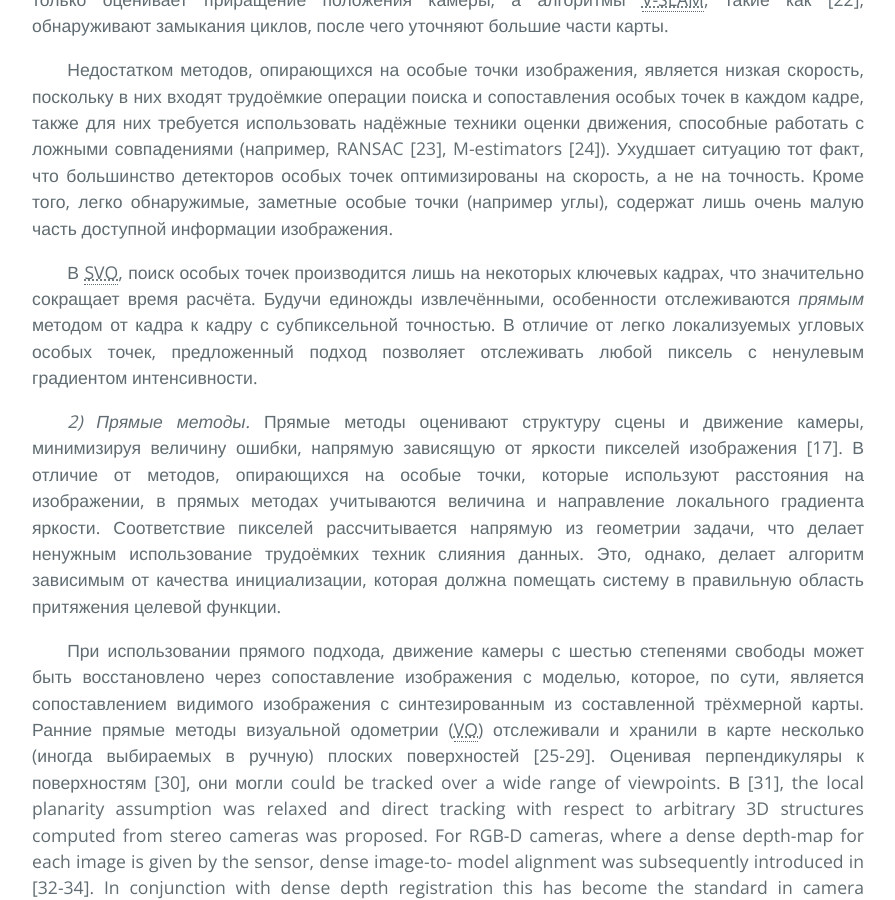
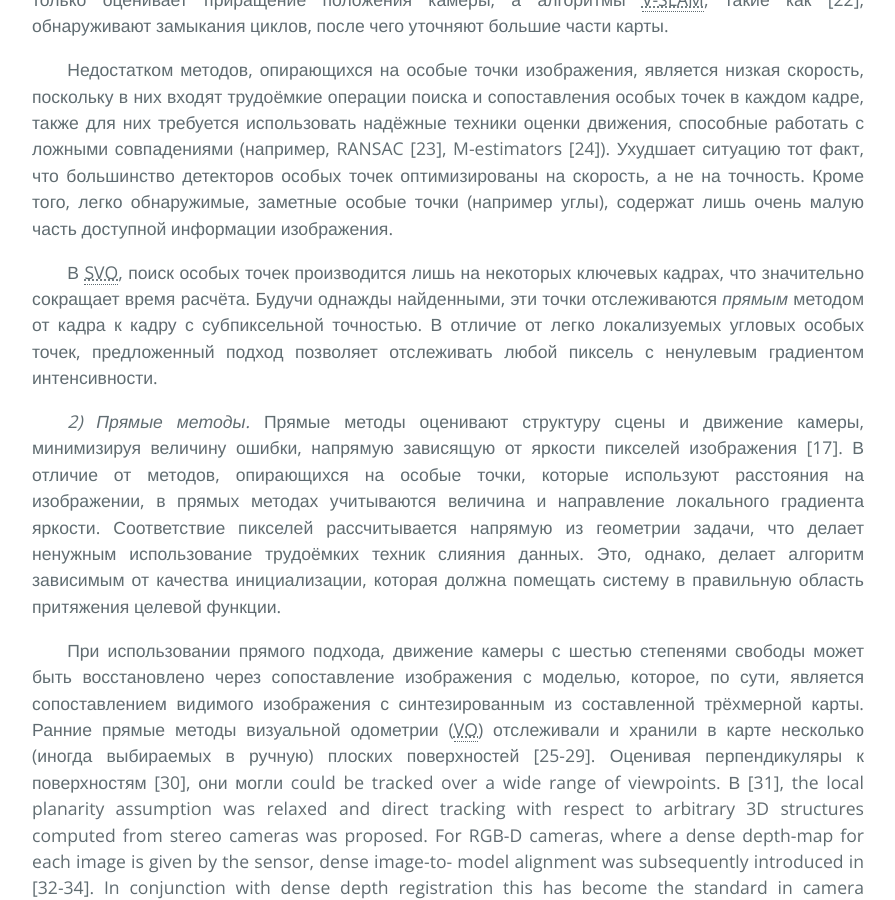
Before and after one commit to i-v-s/slam, a Jekyll site: the page built from svo2.md, in a window 1280 px wide and 900 px high, scrolled down 3902 px. Shown: the whole window, without its empty margins (192-1087 px from the left). Built offline with Jekyll 4.4.1, drawn with Linux system fonts in a browser that asks for light colours; our own code applies the rules of GitHub Pages for plain Markdown files; formulas are drawn with MathJax 3.

Commit message:
Updated svo2.md

```diff
--- a/svo2.md
+++ b/svo2.md
@@ -168,7 +168,7 @@ the UZH Forschungskredit, and the SNSF-ERC Starting Grant.
 
 В SVO, поиск особых точек производится лишь на некоторых ключевых кадрах,
 что значительно сокращает время расчёта.
-Будучи единожды извлечёнными, особенности
+Будучи однажды найденными, эти точки
 отслеживаются *прямым* методом от кадра
 к кадру с субпиксельной точностью. В отличие от легко локализуемых
 угловых особых точек, предложенный подход позволяет отслеживать любой
```
